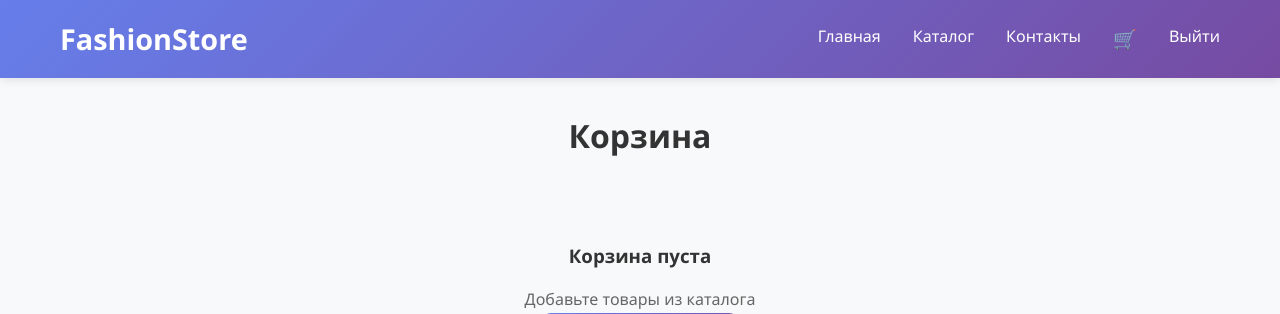
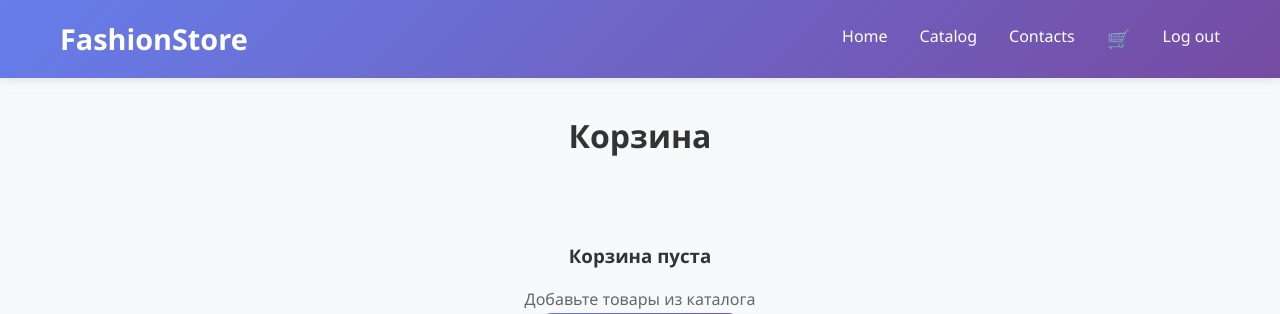
Before and after one commit to CLOUDYMAYN/fashion-cloud-crm, a Django app: page /cart/ in a window 1280 px wide. Shown: the top 314 px of the page. Run offline with Django 4.2, Linux system fonts and the light colour scheme; the visitor is signed in with stand-in values (Sample User, id 1); data that the repository does not hold is empty.

Commit message:
Update base.html

```diff
--- a/shop/templates/shop/base.html
+++ b/shop/templates/shop/base.html
@@ -3,7 +3,7 @@
 <head>
     <meta charset="UTF-8">
     <meta name="viewport" content="width=device-width, initial-scale=1.0">
-    <title>{% block title %}Магазин одежды{% endblock %}</title>
+    <title>{% block title %}Clothing store{% endblock %}</title>
     {% load static %}
     <link rel="stylesheet" href="{% static 'shop/css/style.css' %}">
 </head>
@@ -19,20 +19,20 @@
                     <!-- Admin Navigation -->
                     <ul class="nav-links">
                         <li><a href="{% url 'shop:dashboard' %}">Dashboard</a></li>
-                        <li><a href="{% url 'shop:admin_categories' %}">Категории</a></li>
-                        <li><a href="{% url 'shop:admin_products' %}">Товары</a></li>
-                        <li><a href="{% url 'shop:admin_orders' %}">Заказы</a></li>
+                        <li><a href="{% url 'shop:admin_categories' %}">Categories</a></li>
+                        <li><a href="{% url 'shop:admin_products' %}">Product</a></li>
+                        <li><a href="{% url 'shop:admin_orders' %}">Orders</a></li>
                         {% if user.role == 'boss' %}
-                            <li><a href="{% url 'shop:admin_users' %}">Пользователи</a></li>
+                            <li><a href="{% url 'shop:admin_users' %}">Users</a></li>
                         {% endif %}
-                        <li><a href="#" onclick="logout()">Выйти</a></li>
+                        <li><a href="#" onclick="logout()">Log out</a></li>
                     </ul>
                 {% else %}
                     <!-- Customer Navigation -->
                     <ul class="nav-links">
-                        <li><a href="{% url 'shop:home' %}">Главная</a></li>
-                        <li><a href="{% url 'shop:product_list' %}">Каталог</a></li>
-                        <li><a href="{% url 'shop:contacts' %}">Контакты</a></li>
+                        <li><a href="{% url 'shop:home' %}">Home</a></li>
+                        <li><a href="{% url 'shop:product_list' %}">Catalog</a></li>
+                        <li><a href="{% url 'shop:contacts' %}">Contacts</a></li>
                         {% if user.is_authenticated %}
                             <li>
                                 <a href="{% url 'shop:cart' %}" class="cart-icon">
@@ -42,10 +42,10 @@
                                     {% endif %}
                                 </a>
                             </li>
-                            <li><a href="#" onclick="logout()">Выйти</a></li>
+                            <li><a href="#" onclick="logout()">Log out</a></li>
                         {% else %}
-                            <li><a href="{% url 'shop:login' %}">Войти</a></li>
-                            <li><a href="{% url 'shop:signup' %}">Регистрация</a></li>
+                            <li><a href="{% url 'shop:login' %}">Login</a></li>
+                            <li><a href="{% url 'shop:signup' %}">Registration</a></li>
                         {% endif %}
                     </ul>
                 {% endif %}
```
